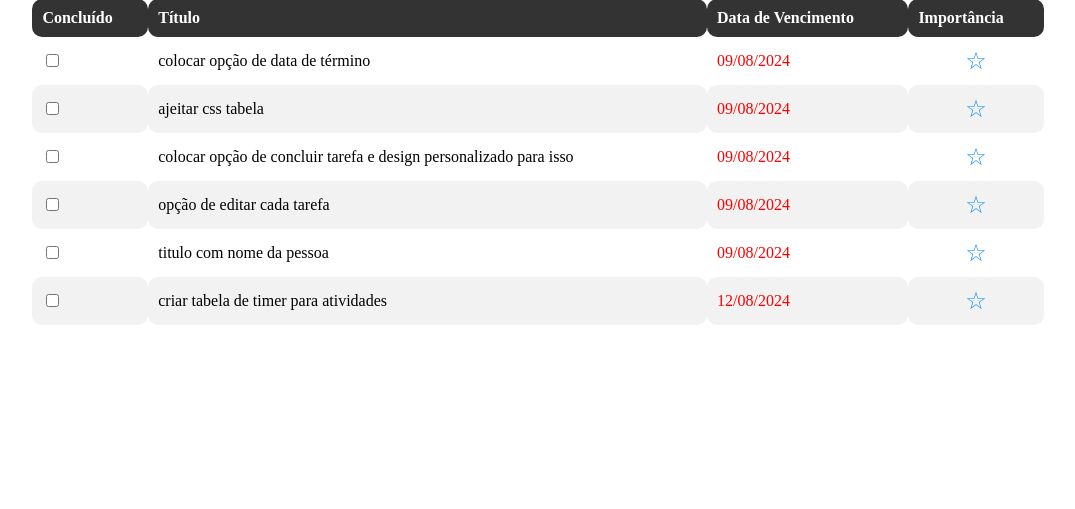
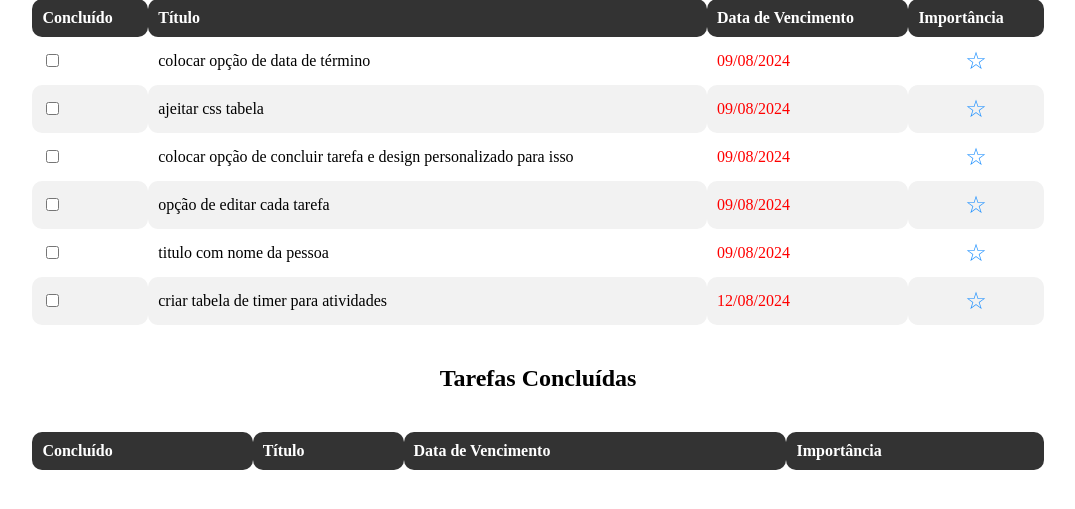
Before and after one commit to jfelipeschwaab/To-Do-Django-App, a Django app: page /todo/notes/ in a window 1280 px wide. Shown: the part 136-645 px from the top of the page, without its empty margins (102-1177 px from the left). Run offline with Django 5.2, Linux system fonts and the light colour scheme; data comes from the database, SQL or seed files in the repository; lists and menus that the app fills with data are empty.

Commit message:
feat(concluded-table): tabela de tarefas concluídas terminada, ao terminar uma tarefa, ela é automaticamente movida à tabela de tarefas concluídas.

```diff
--- a/to_do_site/todo/static/todo/css/styles.css
+++ b/to_do_site/todo/static/todo/css/styles.css
@@ -103,6 +103,7 @@ header {
 
 .to-do-div {
     display: flex;
+    flex-direction: column;
     width: 100%;
     justify-content: center;
     align-items: center;
@@ -116,3 +117,7 @@ header {
 .task-completed {
     background-color: #d4edda;
 }
+
+h2 {
+    text-align: center;
+}
--- a/to_do_site/todo/static/todo/js/main.js
+++ b/to_do_site/todo/static/todo/js/main.js
@@ -35,6 +35,10 @@ document.addEventListener("DOMContentLoaded", function() {
             taskModal.style.display = "none";
         }
     }
+
+    const pendingTasksTable = document.getElementById("pendingTasksTable").querySelector("tbody");
+    const completedTasksTable = document.getElementById("completedTasksTable").querySelector("tbody");
+
 
     // Configuração do clique em uma tarefa na tabela
     var taskRows = document.querySelectorAll(".task-row");
@@ -85,9 +89,11 @@ document.addEventListener("DOMContentLoaded", function() {
             if (this.checked) {
                 taskNameCell.classList.add('completed');
                 row.classList.add('task-completed');
+                completedTasksTable.appendChild(row);
             } else {
                 taskNameCell.classList.remove('completed');
                 row.classList.remove('task-completed');
+                pendingTasksTable.appendChild(row);
             }
         });
     });
--- a/to_do_site/todo/templates/notes.html
+++ b/to_do_site/todo/templates/notes.html
@@ -34,7 +34,7 @@
 
     <!-- Lista de Tarefas -->
     <div class="to-do-div">
-        <table class="to-do-table">
+        <table class="to-do-table" id="pendingTasksTable">
             <thead>
                 <tr>
                     <th>Concluído</th>
@@ -52,6 +52,22 @@
                     <td class="important"><span class="star">&#9734;</span></td>
                 </tr>
                 {% endfor %}
+            </tbody>
+        </table>
+    </div>
+    <h2>Tarefas Concluídas</h2>
+    <div class="to-do-div">
+        <table class="to-do-table" id="completedTasksTable">
+            <thead>
+                <tr>
+                    <th>Concluído</th>
+                    <th>Título</th>
+                    <th>Data de Vencimento</th>
+                    <th>Importância</th>
+                </tr>
+            </thead>
+            <tbody>
+
             </tbody>
         </table>
     </div>
```
